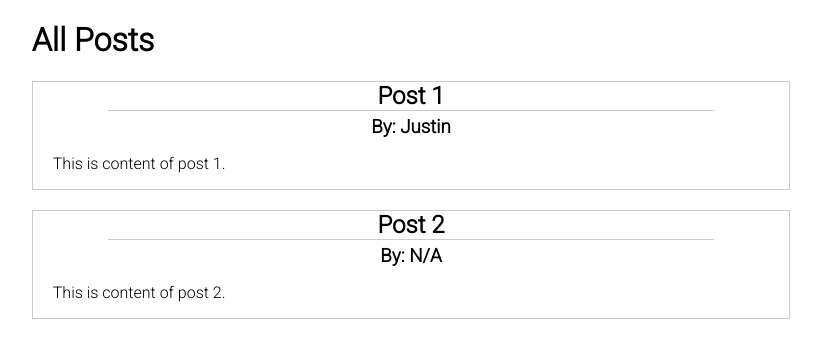
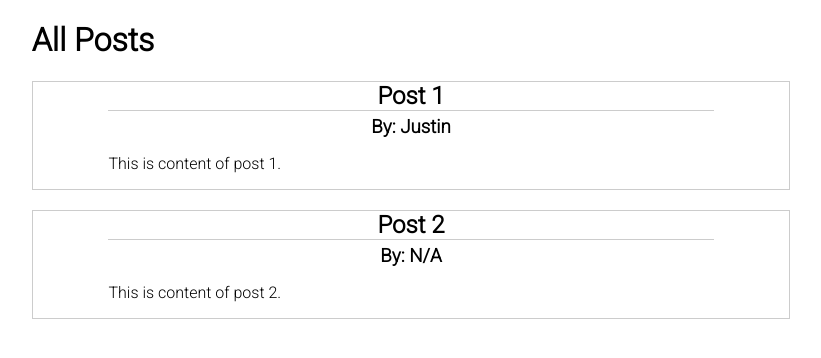
Before and after one commit to 8BitJustin/cp-flask-tutorial-01, a Flask app: page /posts in a window 1280 px wide. Shown: the top 358 px of the page, without its empty margins (229-1050 px from the left). Run offline with Flask 2, Linux system fonts and the light colour scheme.

Commit message:
Made additional css alterations. Gave .post_content class width and margin.

```diff
--- a/static/css/main.css
+++ b/static/css/main.css
@@ -26,5 +26,6 @@ body {
 }
 
 .post_content {
-    padding: 0px 20px;
+    width: 80%;
+    margin: 16px auto;
 }
```
